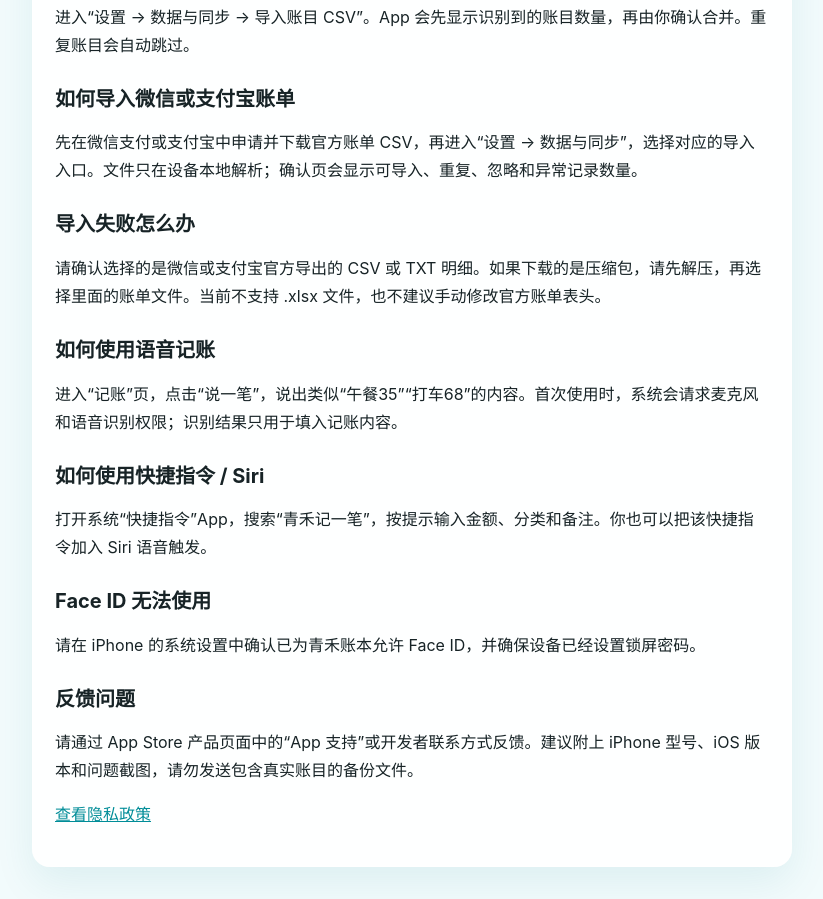
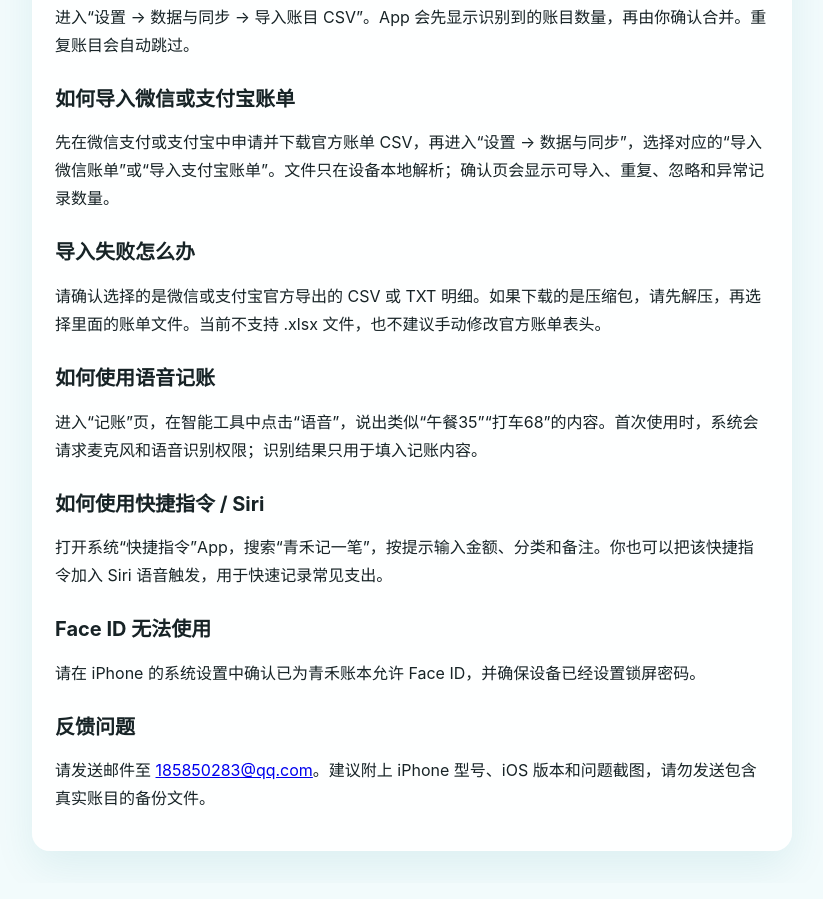
Before and after one commit to NISSNI/qinghe-pages, a plain HTML site: page support.html in a window 1280 px wide. Shown: the part 397-1296 px from the top of the page, without its empty margins (228-1051 px from the left). Drawn offline with Linux system fonts and the light colour scheme.

Commit message:
Publish QingheBook customer support email

```diff
--- a/support.html
+++ b/support.html
@@ -5,10 +5,26 @@
   <meta name="viewport" content="width=device-width, initial-scale=1">
   <title>青禾账本技术支持</title>
   <style>
-    body{max-width:760px;margin:0 auto;padding:32px 20px;font-family:-apple-system,BlinkMacSystemFont,"Helvetica Neue",Arial,sans-serif;line-height:1.75;color:#172326;background:#f2fbfc}
-    h1,h2{line-height:1.25}h1{font-size:30px}h2{margin-top:28px;font-size:20px}
-    .card{padding:22px;border:1px solid rgba(255,255,255,.95);border-radius:18px;background:rgba(255,255,255,.88);box-shadow:0 16px 40px rgba(16,120,130,.09)}
-    .tag{color:#008d98;font-weight:700}a{color:#008d98}
+    body {
+      max-width: 760px;
+      margin: 0 auto;
+      padding: 32px 20px;
+      font-family: -apple-system, BlinkMacSystemFont, "Helvetica Neue", Arial, sans-serif;
+      line-height: 1.75;
+      color: #172326;
+      background: #f2fbfc;
+    }
+    h1, h2 { line-height: 1.25; }
+    h1 { font-size: 30px; }
+    h2 { margin-top: 28px; font-size: 20px; }
+    .card {
+      padding: 22px;
+      border: 1px solid rgba(255, 255, 255, 0.95);
+      border-radius: 18px;
+      background: rgba(255, 255, 255, 0.88);
+      box-shadow: 0 16px 40px rgba(16, 120, 130, 0.09);
+    }
+    .tag { color: #008d98; font-weight: 700; }
   </style>
 </head>
 <body>
@@ -16,23 +32,29 @@
     <p class="tag">QingheBook Support</p>
     <h1>青禾账本技术支持</h1>
     <p>青禾账本是一款本地优先的个人财务记录 App。账目默认保存在你的 iPhone 上。</p>
+
     <h2>如何备份和换机</h2>
     <p>进入“设置 → 数据与同步”，选择“导出完整备份”。在新设备安装青禾账本后，选择“恢复完整备份”并确认导入。</p>
+
     <h2>如何导入 CSV</h2>
     <p>进入“设置 → 数据与同步 → 导入账目 CSV”。App 会先显示识别到的账目数量，再由你确认合并。重复账目会自动跳过。</p>
     <h2>如何导入微信或支付宝账单</h2>
-    <p>先在微信支付或支付宝中申请并下载官方账单 CSV，再进入“设置 → 数据与同步”，选择对应的导入入口。文件只在设备本地解析；确认页会显示可导入、重复、忽略和异常记录数量。</p>
+    <p>先在微信支付或支付宝中申请并下载官方账单 CSV，再进入“设置 → 数据与同步”，选择对应的“导入微信账单”或“导入支付宝账单”。文件只在设备本地解析；确认页会显示可导入、重复、忽略和异常记录数量。</p>
+
     <h2>导入失败怎么办</h2>
     <p>请确认选择的是微信或支付宝官方导出的 CSV 或 TXT 明细。如果下载的是压缩包，请先解压，再选择里面的账单文件。当前不支持 .xlsx 文件，也不建议手动修改官方账单表头。</p>
+
     <h2>如何使用语音记账</h2>
-    <p>进入“记账”页，点击“说一笔”，说出类似“午餐35”“打车68”的内容。首次使用时，系统会请求麦克风和语音识别权限；识别结果只用于填入记账内容。</p>
+    <p>进入“记账”页，在智能工具中点击“语音”，说出类似“午餐35”“打车68”的内容。首次使用时，系统会请求麦克风和语音识别权限；识别结果只用于填入记账内容。</p>
+
     <h2>如何使用快捷指令 / Siri</h2>
-    <p>打开系统“快捷指令”App，搜索“青禾记一笔”，按提示输入金额、分类和备注。你也可以把该快捷指令加入 Siri 语音触发。</p>
+    <p>打开系统“快捷指令”App，搜索“青禾记一笔”，按提示输入金额、分类和备注。你也可以把该快捷指令加入 Siri 语音触发，用于快速记录常见支出。</p>
+
     <h2>Face ID 无法使用</h2>
     <p>请在 iPhone 的系统设置中确认已为青禾账本允许 Face ID，并确保设备已经设置锁屏密码。</p>
+
     <h2>反馈问题</h2>
-    <p>请通过 App Store 产品页面中的“App 支持”或开发者联系方式反馈。建议附上 iPhone 型号、iOS 版本和问题截图，请勿发送包含真实账目的备份文件。</p>
-    <p><a href="privacy.html">查看隐私政策</a></p>
+    <p>请发送邮件至 <a href="mailto:185850283@qq.com">185850283@qq.com</a>。建议附上 iPhone 型号、iOS 版本和问题截图，请勿发送包含真实账目的备份文件。</p>
   </main>
 </body>
 </html>
```
